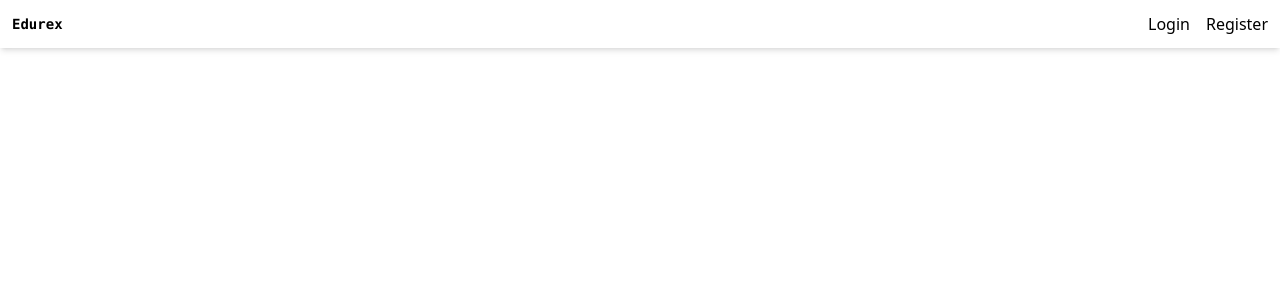
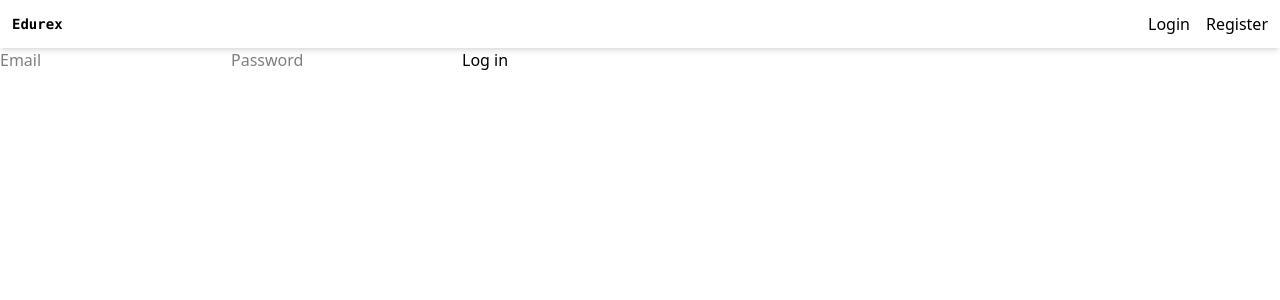
Before and after one commit to Dip-Bala/Course-Selling-App-Backend, a React (Vite) app in the folder client/: page /login in a window 1280 px wide. Shown: the top 300 px of the page. Built offline with nearby package versions, Linux system fonts and the light colour scheme.

Commit message:
Log in atom created

```diff
--- a/client/package.json
+++ b/client/package.json
@@ -12,9 +12,10 @@
   "dependencies": {
     "@tailwindcss/vite": "^4.1.8",
     "axios": "^1.9.0",
-    "react": "^19.1.0",
-    "react-dom": "^19.1.0",
+    "react": "^18.3.1",
+    "react-dom": "^18.3.1",
     "react-router-dom": "^7.6.2",
+    "recoil": "^0.7.7",
     "tailwindcss": "^4.1.8"
   },
   "devDependencies": {
--- a/client/src/App.jsx
+++ b/client/src/App.jsx
@@ -1,28 +1,11 @@
 import React, { useEffect } from 'react';
-import axios from 'axios';
+import {RecoilRoot} from 'recoil'
 import LandingPage from './pages/LandingPage'
+
 export default function App() {
-  // useEffect(() => {
-  //   const fetchData = async () => {
-  //     try {
-  //       const res = await axios.get('/api/v1/course/preview',{
-  //         headers: {
-  //           'Cache-Control': 'no-cache'
-  //         }
-  //       }
-  //       ); // proxy handles base URL
-  //       console.log(res.data);
-  //     } catch (error) {
-  //       console.error("Error fetching course preview:", error);
-  //     }
-  //   };
-
-  //   fetchData();
-  // }, []);
-
   return (
-    <div>
+    <RecoilRoot>
       <LandingPage/>
-    </div>
+    </RecoilRoot>
   );
 }
--- a/client/src/api/auth.user.js
+++ b/client/src/api/auth.user.js
@@ -2,19 +2,21 @@ import axios from 'axios'
 
 export const userSignup = async (userData) => {
     try{
-        const response = await axios.post('/user/signup', userData, {withCredentials: true});
-        return response;
+        const response = await axios.post('api/v1/user/signup', userData, {withCredentials: true});
+        // console.log(response)
+        return response.data.message;
     }catch(e){
-        console.log(e)
+        return e.response?.data?.error || 'Signup failed'
     }
 }
 
 
 export const userLogin = async (userData) => {
+
     try{
-        const response = await axios.post('/user/login', userData, {withCredentials: true});
-        return response;
+        const response = await axios.post('api/v1/user/login', userData, {withCredentials: true});
+        return response.data;
     }catch(e){
-        console.log(e)
+        return { message: e.response?.data?.message || 'Login failed' }
     }
 }
--- a/client/src/components/Navbar.jsx
+++ b/client/src/components/Navbar.jsx
@@ -1,16 +1,25 @@
-import React from 'react'
+import React, { useState } from 'react'
 import { useNavigate } from 'react-router-dom';
+import { userLoggedIn } from "../store/atoms/login.user"
+import { useRecoilState } from 'recoil'
 
 export default function Navbar() {
     const navigate = useNavigate();
-
+    const [userIsLoggedIn, setUserIsLoggedIn]= useRecoilState(userLoggedIn)
     return (
         <div className="flex p-3 items-center justify-between shadow-md">
             <h2 className="font-mono text-sm font-semibold">Edurex</h2>
+            {userIsLoggedIn ?
+                <div>
+                  <p>Hi, user</p>
+                  <button onClick={() => setUserIsLoggedIn(false)}>Log out</button>
+                </div>
+            :
             <div className="flex gap-4">
                 <button onClick={() => navigate('/login')}>Login</button>
                 <button onClick={() => navigate('/signup')}>Register</button>
             </div>
+            }
         </div>
     )
 }
--- a/client/src/pages/LandingPage.jsx
+++ b/client/src/pages/LandingPage.jsx
@@ -1,16 +1,21 @@
 import React from 'react'
 import { BrowserRouter as Router, Routes, Route } from 'react-router-dom';
+import {RecoilRoot} from 'recoil'
 import Navbar from '../components/Navbar'
 import Signup from '../pages/user/signup.user'
+import Login from '../pages/user/login.user'
+export default function LandingPage() {
 
-export default function LandingPage(){
-    return(
+  return (
+    <RecoilRoot>
       <Router>
         <Navbar />
         <Routes>
           <Route path="/signup" element={<Signup />} />
+          <Route path="/login" element={<Login />} />
           {/* Add more routes as needed */}
         </Routes>
       </Router>
+    </RecoilRoot>
   )
 }
--- /dev/null
+++ b/client/src/pages/user/login.user.jsx
@@ -0,0 +1,39 @@
+import React, {useState} from 'react'
+import {useSetRecoilState} from 'recoil'
+import {userLogin} from '../../api/auth.user'
+import {userLoggedIn} from '../../store/atoms/login.user'
+
+export default function Login(){
+    const setUserLoggedIn = useSetRecoilState(userLoggedIn)
+
+    const [formData, setFormData] = useState({email: '', password: ''});
+
+    const handleChange = (e) => {
+        setFormData(prev => {
+            return({
+                ...prev,
+                [e.target.name] : e.target.value
+            })
+        }
+        // prev => ({ ...prev, [e.target.name]: e.target.value }));
+        )
+        console.log(formData)
+      };
+    async function handleSubmit(e){
+        e.preventDefault();
+        const response = await userLogin(formData); //response from api call
+        alert(response.message);
+        if (response.token) {
+        localStorage.setItem('token', response.token);
+        setUserLoggedIn(true);
+        }
+
+    }
+    return(
+        <form onSubmit={handleSubmit}>
+            <input name="email" placeholder="Email" required onChange={handleChange}/>
+            <input name="password" placeholder="Password" required onChange={handleChange}/>
+            <button type="submit" >Log in</button>
+        </form>
+    )
+}
--- a/client/src/pages/user/signup.user.jsx
+++ b/client/src/pages/user/signup.user.jsx
@@ -11,13 +11,8 @@ export default function Signup() {
 
   const handleSubmit = async (e) => {
     e.preventDefault();
-    try {
       const data = await userSignup(formData);
-      alert('Signup successful!');
-      console.log(data);
-    } catch (err) {
-      alert(`Error: ${err}`);
-    }
+      alert(data);
   };
 
   return (
--- /dev/null
+++ b/client/src/store/atoms/login.user.js
@@ -0,0 +1,6 @@
+import { atom } from 'recoil'
+
+export const userLoggedIn = atom({
+    key : 'userLoggedIn',
+    default : false
+})
```
Also changed, not shown: 1 other file (tests, documents, lock files or other folders). Lines whose indentation alone changed are shown as unchanged.
